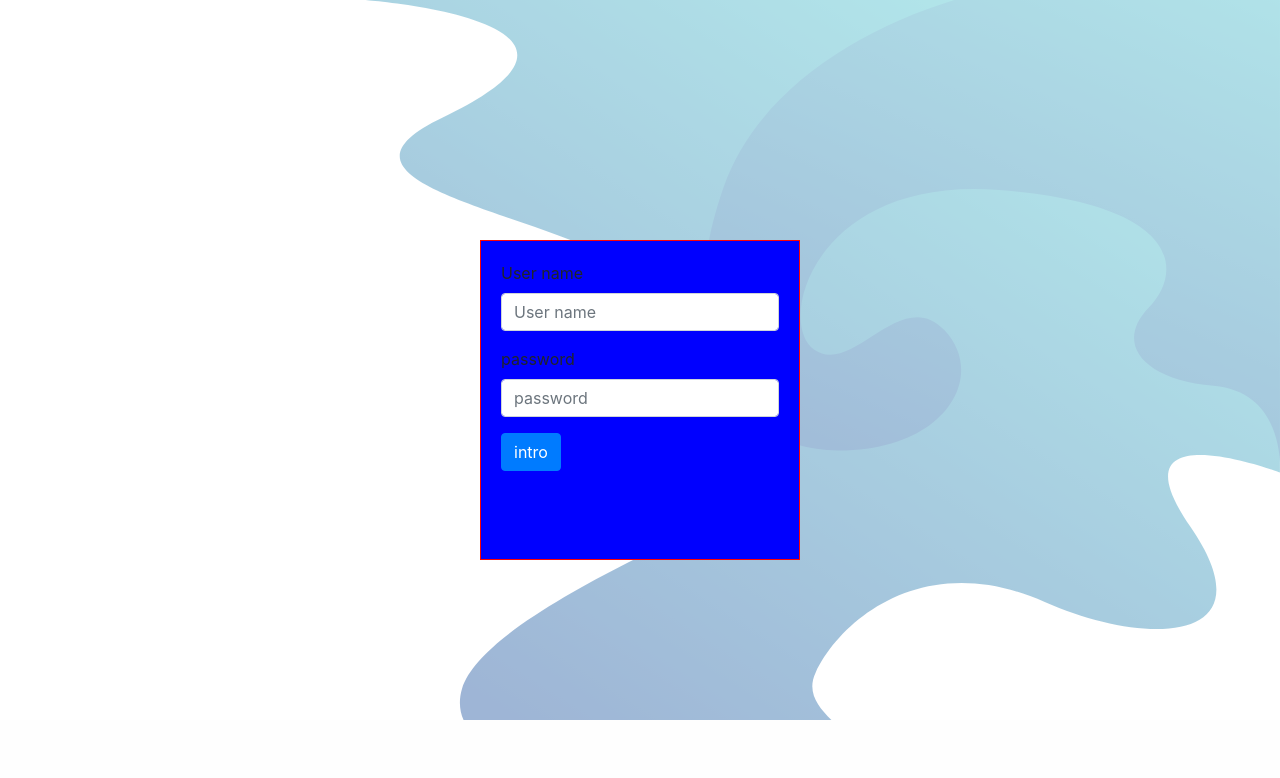
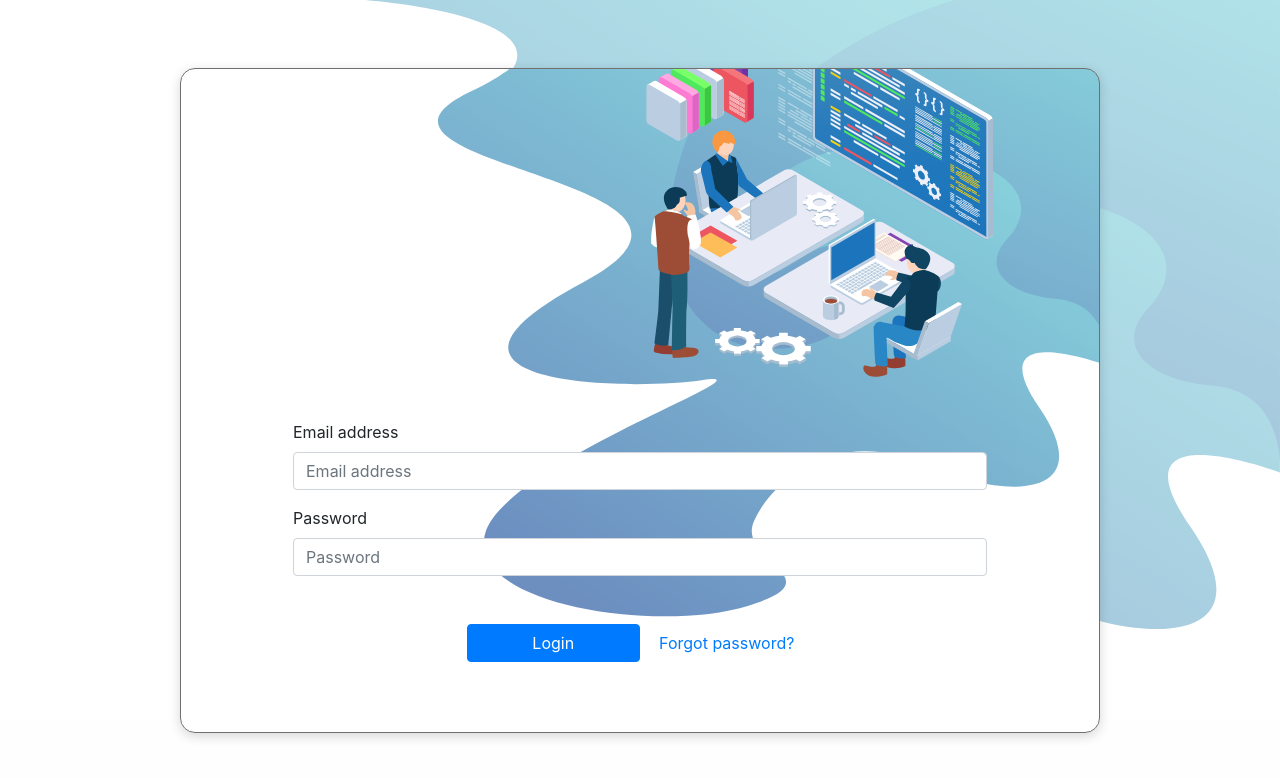
Before and after one commit to harolz87/remote-work-utils, a React app in the folder front/: page /login in a window 1280 px wide. Shown: the top 778 px of the page. Built offline with nearby package versions, Linux system fonts and the light colour scheme; the HTML template or start-up script is replaced by a standard one.

Commit message:
Improved Login UI

```diff
--- a/front/src/components/FormLogin/styles.js
+++ b/front/src/components/FormLogin/styles.js
@@ -1,15 +1,24 @@
 import styled from 'styled-components';
 import { Form as FormBst } from 'react-bootstrap';
-import { BORDER_COLOR, SECUNDARY_COLOR } from '../../config/colors';
+import { BORDER_COLOR } from '../../config/colors';
 
 export const Wrapper = styled.div`
   margin: auto;
-  width: 320px;
-  height: 320px;
+  width: 920px;
+  height: 665px;
   border: 1px solid ${BORDER_COLOR};
-  background-color: ${SECUNDARY_COLOR};
+  box-shadow: 0px 3px 12px #00000029;
+  border-radius: 15px;
+  background-image: url('src/assets/images/login-background.svg');
+  background-repeat: no-repeat;
+  background-attachment: fixed;
+  background-size: contain;
+  display: flex;
+  flex-direction: column;
+  justify-content: flex-end;
 `;
 
 export const Form = styled(FormBst)`
-    padding: 20px;
+  padding: 20px 7rem;
+  height: 50%;
 `;
--- a/front/src/components/SummitButton/index.jsx
+++ b/front/src/components/SummitButton/index.jsx
@@ -2,10 +2,11 @@ import React from 'react';
 import PropsType from 'prop-types';
 import { Button } from 'react-bootstrap';
 
-export const SummitButton = ({ children, onClick }) => (
+export const SummitButton = ({ children, onClick, className = '' }) => (
   <Button
     variant="primary"
     type="submit"
+    className={className}
     onClick={onClick}
   >
     {children}
@@ -16,8 +17,10 @@ export const SummitButton = ({ children, onClick }) => (
 SummitButton.propTypes = {
   children: PropsType.node.isRequired,
   onClick: PropsType.func,
+  className: PropsType.string,
 };
 
 SummitButton.defaultProps = {
   onClick: null,
+  className: '',
 };
--- a/front/src/config/colors.js
+++ b/front/src/config/colors.js
@@ -1,5 +1,5 @@
 module.exports = {
-  BORDER_COLOR: 'red',
+  BORDER_COLOR: '#707070',
   PRIMARY_COLOR: 'green',
   SECUNDARY_COLOR: 'blue',
 };
--- a/front/src/pages/Login.jsx
+++ b/front/src/pages/Login.jsx
@@ -1,6 +1,7 @@
 import React from 'react';
 import PropTypes from 'prop-types';
 import { useSelector } from 'react-redux';
+import Button from 'react-bootstrap/Button';
 import { useActions } from '../hooks/useActions';
 
 import { FormLogin } from '../components/FormLogin';
@@ -32,21 +33,26 @@ const Login = ({ history }) => {
     >
       <Input
         type="text"
-        label="User name"
-        placeholder="User name"
+        label="Email address"
+        placeholder="Email address"
         value={userName}
         onChange={(event) => loginService.changeUser({ event, actions })}
       />
       <Input
         type="password"
-        label="password"
-        placeholder="password"
+        label="Password"
+        placeholder="Password"
         value={userPass}
         onChange={(event) => loginService.changePass({ event, actions })}
       />
-      <SummitButton>
-        intro
-      </SummitButton>
+      <div className="d-flex justify-content-center my-5">
+        <SummitButton className="w-25">
+          Login
+        </SummitButton>
+        <Button variant="link" className="w-25">
+          Forgot password?
+        </Button>
+      </div>
     </FormLogin>
   );
 };
```
